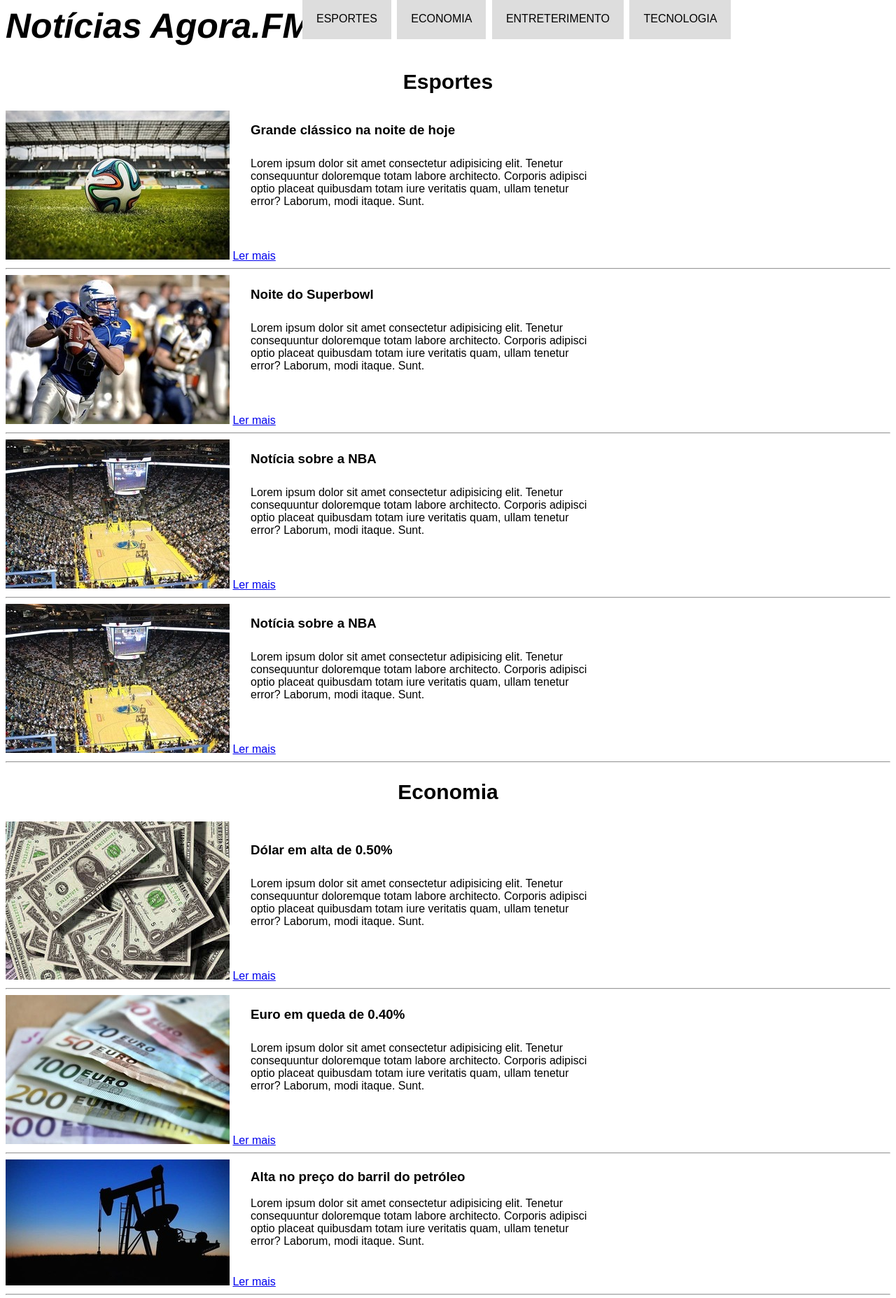
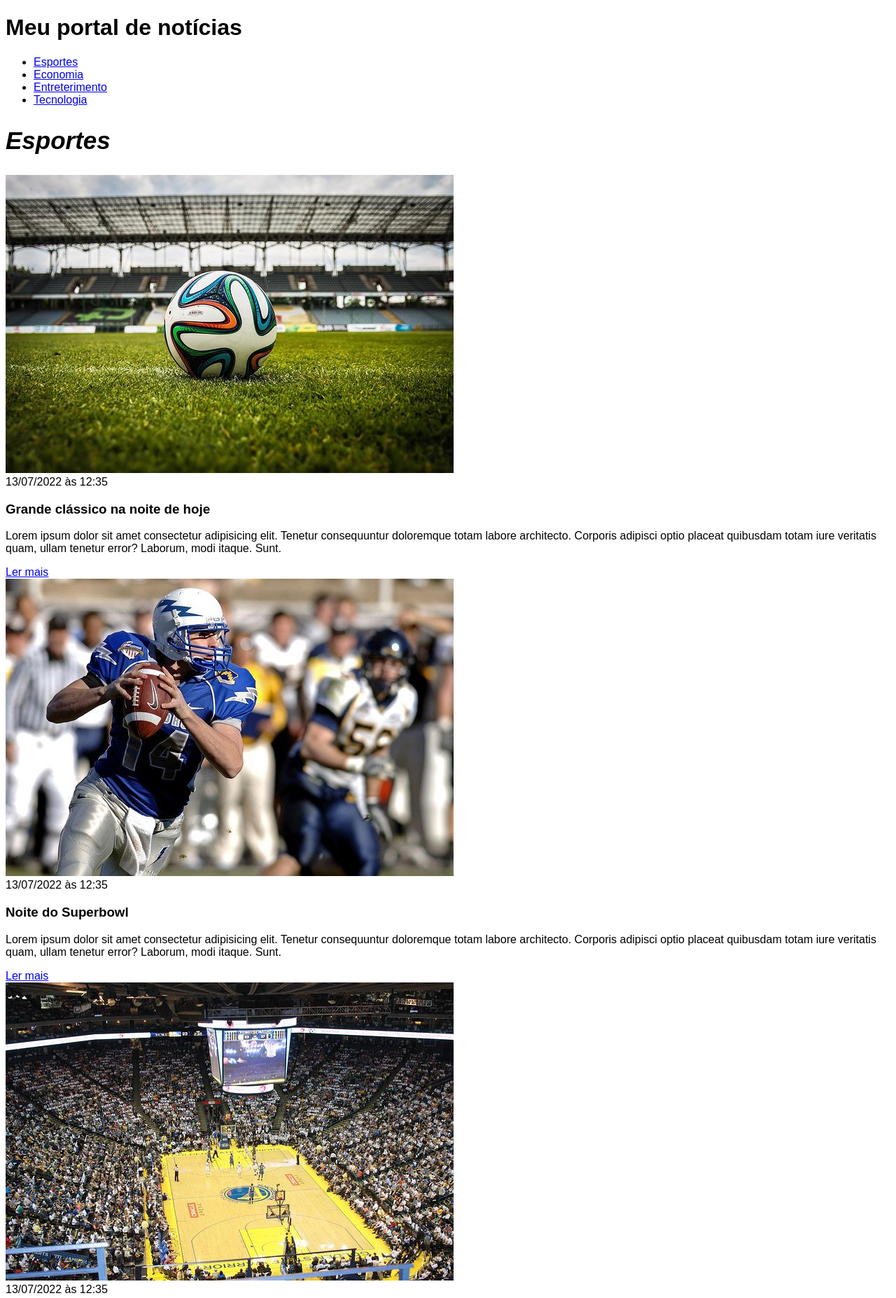
Before and after one commit to Pedrored122/Exerc-cio-noticia, a plain HTML site: page index.html in a window 1280 px wide. Shown: the top 1855 px of the page at 70% size. Drawn offline with Linux system fonts and the light colour scheme.

Commit message:
Terceiro commit

```diff
--- a/estilo.css
+++ b/estilo.css
@@ -4,175 +4,31 @@ body {
     font-family: Arial, Helvetica, sans-serif;
 }
 
-/* Título */
-header#titulo h1 {
-    font-family: 'Franklin Gothic Medium', sans-serif;
-    font-weight: bolder;
+body h2 {
+    font-size: 35px;
     font-style: oblique;
-    font-size: 50px;
-    margin-top: 5px;
 }
 
-/* Menu */
-nav#menu {
-    display: block;
+section#entreterimento h2 {
+    color: brown;
 }
 
-nav#menu ul {
-    list-style: none;
-    text-transform: uppercase;
-    position: absolute;
-    top: -20px;
-    left: 390px;
+section#entreterimento h3 {
+    font-weight: bolder;
 }
 
-nav#menu li {
-    display: inline-block;
-    background-color: #ddd;
-    padding: 20px;
-    margin: 2px;
-    transition: background-color 1s;
+section#entreterimento p {
+    font-style: italic;
 }
 
-nav#menu li:hover {
-    background-color: #606060;
+section#tec h2 {
+    color: deeppink;
 }
 
-nav#menu h1 {
-    display: none;
+section#tec h3 {
+    font-weight: bolder;
 }
 
-nav#menu a {
-    color: black;
-    text-decoration: none;
+section#tec p {
+    font-style: oblique;
 }
-
-nav#menu a:hover {
-    color: white;
-    text-decoration: underline;
-}
-
-/* x */
-
-section h2 {
-    text-align: center;
-    font-weight: bolder;
-    font-size: 30px;
-}
-
-article#um h3 {
-    display: block;
-    position: absolute;
-    margin: -200px 0px 0px 350px;
-}
-
-article#um p {
-    display: block;
-    position: absolute;
-    width: 500px;
-    margin: -150px 0px 0px 350px;
-}
-
-article#dois h3 {
-    display: block;
-    position: absolute;
-    margin: -200px 0px 0px 350px;
-}
-
-article#dois p {
-    display: block;
-    position: absolute;
-    width: 500px;
-    margin: -150px 0px 0px 350px;
-}
-
-article#tres h3 {
-    display: block;
-    position: absolute;
-    margin: -200px 0px 0px 350px;
-}
-
-article#tres p {
-    display: block;
-    position: absolute;
-    width: 500px;
-    margin: -150px 0px 0px 350px;
-}
-
-article#quatro h3 {
-    display: block;
-    position: absolute;
-    margin: -200px 0px 0px 350px;
-}
-
-article#quatro p {
-    display: block;
-    position: absolute;
-    width: 500px;
-    margin: -150px 0px 0px 350px;
-}
-
-article#cinco h3 {
-    display: block;
-    position: absolute;
-    margin: -200px 0px 0px 350px;
-}
-
-article#cinco p {
-    display: block;
-    position: absolute;
-    width: 500px;
-    margin: -150px 0px 0px 350px;
-}
-
-article#seis h3 {
-    display: block;
-    position: absolute;
-    margin: -200px 0px 0px 350px;
-}
-
-article#seis p {
-    display: block;
-    position: absolute;
-    width: 500px;
-    margin: -150px 0px 0px 350px;
-}
-
-article#sete h3 {
-    display: block;
-    position: absolute;
-    margin: -170px 0px 0px 350px;
-}
-
-article#sete p {
-    display: block;
-    position: absolute;
-    width: 500px;
-    margin: -130px 0px 0px 350px;
-}
-
-article#oito h3 {
-    display: block;
-    position: absolute;
-    margin: -200px 0px 0px 400px;
-}
-
-article#oito p {
-    display: block;
-    position: absolute;
-    width: 500px;
-    margin: -160px 0px 0px 400px;
-}
-
-article#nove h3 {
-    display: block;
-    position: absolute;
-    margin: -200px 0px 0px 350px;
-}
-
-article#nove p {
-    display: block;
-    position: absolute;
-    width: 500px;
-    margin: -150px 0px 0px 350px;
-}
--- a/index.html
+++ b/index.html
@@ -4,14 +4,14 @@
     <meta charset="UTF-8">
     <meta http-equiv="X-UA-Compatible" content="IE=edge">
     <meta name="viewport" content="width=device-width, initial-scale=1.0">
-    <title>Notícias Agora</title>
-    <link rel="stylesheet" href="estilo.css" />
+    <title>Meu portal de notícias</title>
+    <link rel="stylesheet" href="./estilo.css" />
 </head>
 
 <body>
-    <header id="titulo">
-        <h1>Notícias Agora.FM</h1>
-        <nav id="menu">
+    <header>
+        <h1>Meu portal de notícias</h1>
+        <nav>
             <ul>
                 <li>
                     <a href="#sports" title="Ir para a seção de esportes">Esportes</a>
@@ -20,113 +20,133 @@
                     <a href="#economy" title="Ir para a seção de notícias">Economia</a>
                 </li>
                 <li>
-                    <a href="#Entreterimento" title="Ir para a seção de Entreterimento">Entreterimento</a>
+                    <a href="#entreterimento" title="Ir para a seção de entreterimento">Entreterimento</a>
                 </li>
                 <li>
-                    <a href="#Tecnologia" title="Ir para a seção de Tecnologia">Tecnologia</a>
+                    <a href="#tecnologia" title="Ir para a seção de tecnologia">Tecnologia</a>
                 </li>
             </ul>
         </nav>
     </header>
 
-    <section id="sessao">
+    <section>
         <h2>Esportes</h2>
-        <article id="um">
-            <img src="./imagen-menor/futebol.jpg" alt="Bola de futebol no gramado" id="teste">
+        <article>
+            <img src="./imagens/futebol.jpg" alt="Bola de futebol no gramado" />
+            <header>
+                <time>13/07/2022 às 12:35</time>
+            </header>
             <h3>Grande clássico na noite de hoje</h3>
             <p>
                 Lorem ipsum dolor sit amet consectetur adipisicing elit. Tenetur consequuntur doloremque totam labore architecto. Corporis adipisci optio placeat quibusdam totam iure veritatis quam, ullam tenetur error? Laborum, modi itaque. Sunt.
             </p>
-            <a href="#" title="Leia a notícia completa">Ler mais</a> <br>
-        <hr>
+            <a href="#" title="Leia a notícia completa">Ler mais</a>
         </article>
 
-        <article id="dois">
-            <img src="./imagen-menor/futebol-americano.jpg" alt="">
+        <article>
+            <img src="./imagens/futebol-americano.jpg" alt="Jogador de futebol americano correndo com a bola na mão" />
+            <header>
+                <time>13/07/2022 às 12:35</time>
+            </header>
             <h3>Noite do Superbowl</h3>
             <p>
                 Lorem ipsum dolor sit amet consectetur adipisicing elit. Tenetur consequuntur doloremque totam labore architecto. Corporis adipisci optio placeat quibusdam totam iure veritatis quam, ullam tenetur error? Laborum, modi itaque. Sunt.
             </p>
             <a href="#" title="Leia a notícia completa">Ler mais</a>
-            <hr>
         </article>
 
-        <article id="tres">
-            <img src="./imagen-menor/basquete.jpg" title="Vista aérea de uma quadra de basquete" id="teste">
+        <article>
+            <img src="./imagens/basquete.jpg" title="Vista aérea de uma quadra de basquete" />
+            <header>
+                <time>13/07/2022 às 12:35</time>
+            </header>
             <h3>Notícia sobre a NBA</h3>
             <p>
                 Lorem ipsum dolor sit amet consectetur adipisicing elit. Tenetur consequuntur doloremque totam labore architecto. Corporis adipisci optio placeat quibusdam totam iure veritatis quam, ullam tenetur error? Laborum, modi itaque. Sunt.
             </p>
             <a href="#" title="Leia a notícia completa">Ler mais</a>
-            <hr>
         </article>
 
-        <article id="quatro">
-            <img src="./imagen-menor/basquete.jpg" title="Vista aérea de uma quadra de basquete">
+        <article>
+            <img src="./imagens/basquete.jpg" title="Vista aérea de uma quadra de basquete" />
+            <header>
+                <time>13/07/2022 às 12:35</time>
+            </header>
             <h3>Notícia sobre a NBA</h3>
             <p>
                 Lorem ipsum dolor sit amet consectetur adipisicing elit. Tenetur consequuntur doloremque totam labore architecto. Corporis adipisci optio placeat quibusdam totam iure veritatis quam, ullam tenetur error? Laborum, modi itaque. Sunt.
             </p>
             <a href="#" title="Leia a notícia completa">Ler mais</a>
-            <hr>
         </article>
     </section>
 
     <section>
         <h2>Economia</h2>
-        <article id="cinco">
-            <img src="./imagen-menor/dolares.jpg" alt="Muitos dólares">
+        <article>
+            <img src="./imagens/dolares.jpg" alt="Muitos dólares" />
+            <header>
+                <time>13/07/2022 às 12:35</time>
+            </header>
             <h3>Dólar em alta de 0.50%</h3>
             <p>
                 Lorem ipsum dolor sit amet consectetur adipisicing elit. Tenetur consequuntur doloremque totam labore architecto. Corporis adipisci optio placeat quibusdam totam iure veritatis quam, ullam tenetur error? Laborum, modi itaque. Sunt.
             </p>
             <a href="#" title="Leia a notícia completa">Ler mais</a>
-            <hr>
         </article>
 
-        <article id="seis">
-            <img src="./imagen-menor/euro.jpg" alt="Várias notas de euro">
+        <article>
+            <img src="./imagens/euro.jpg" alt="Várias notas de euro" />
+            <header>
+                <time>13/07/2022 às 12:35</time>
+            </header>
             <h3>Euro em queda de 0.40%</h3>
             <p>
                 Lorem ipsum dolor sit amet consectetur adipisicing elit. Tenetur consequuntur doloremque totam labore architecto. Corporis adipisci optio placeat quibusdam totam iure veritatis quam, ullam tenetur error? Laborum, modi itaque. Sunt.
             </p>
             <a href="#" title="Leia a notícia completa">Ler mais</a>
-            <hr>
         </article>
 
-        <article id="sete">
-            <img src="./imagen-menor/petroleo.jpg" alt="Extração de petróleo" />
-
+        <article>
+            <img src="./imagens/petroleo.jpg" alt="Extração de petróleo" />
+            <header>
+                <time>13/07/2022 às 12:35</time>
+            </header>
             <h3>Alta no preço do barril do petróleo</h3>
             <p>
                 Lorem ipsum dolor sit amet consectetur adipisicing elit. Tenetur consequuntur doloremque totam labore architecto. Corporis adipisci optio placeat quibusdam totam iure veritatis quam, ullam tenetur error? Laborum, modi itaque. Sunt.
             </p>
             <a href="#" title="Leia a notícia completa">Ler mais</a>
-            <hr>
-        </article>
-
-        <h2>Entreterimento</h2>
-        <article id="oito">
-            <img src="/imagen-menor/download (1) (1).jpg" alt="">
-            <h3>4 Amigos fazem show em BH</h3>
-            <p>
-                Lorem ipsum dolor sit amet consectetur adipisicing elit. Ea ipsam sequi, fugiat veritatis fugit, tenetur quidem eum necessitatibus corrupti ad nisi nemo! Iure atque saepe cumque! Molestiae minus quaerat ex.
-            </p>
-            <a href="#" title="Leia a notícia completa"">Ler mais</a>
-            <hr>
-        </article>
-
-        <h2>Tecnologia</h2>
-        <article id="nove">
-            <img src="/imagen-menor/iPhone-quebrado_1 (1).jpg" alt="">
-            <h3>Iphone 15 com defeito em tela</h3>
-            <p>
-                Lorem ipsum dolor sit amet consectetur adipisicing elit. Ea ipsam sequi, fugiat veritatis fugit, tenetur quidem eum necessitatibus corrupti ad nisi nemo! Iure atque saepe cumque! Molestiae minus quaerat ex.
-            </p>
-            <a href="#" title="Leia a notícia completa"">Ler mais</a>
-            <hr>
         </article>
     </section>
 
+    <section id="entreterimento">
+        <h2>Entreterimento</h2>
+        <article>
+            <img src="./imagens/4 Amigos.jpg" alt="" />
+            <header>
+                <time>13/07/2022 às 12:35</time>
+            </header>
+            <h3>Os 4 Amigos anunciam show em BH e região</h3>
+            <p>
+                Lorem ipsum dolor sit amet consectetur adipisicing elit. Tenetur consequuntur doloremque totam labore architecto. Corporis adipisci optio placeat quibusdam totam iure veritatis quam, ullam tenetur error? Laborum, modi itaque. Sunt.
+            </p>
+            <a href="#" title="Leia a notícia completa">Ler mais</a>
+        </article>
+    </section>
+
+        <section id="tec">
+            <h2>Tecnologia</h2>
+            <article>
+                <img src="./imagens/iphone.jpg" alt="" />
+                <header>
+                    <time>13/07/2022 às 12:35</time>
+                </header>
+                <h3>Iphone 15 com defeito de fabricação</h3>
+                <p>
+                    Lorem ipsum dolor sit amet consectetur adipisicing elit. Tenetur consequuntur doloremque totam labore architecto. Corporis adipisci optio placeat quibusdam totam iure veritatis quam, ullam tenetur error? Laborum, modi itaque. Sunt.
+                </p>
+                <a href="#" title="Leia a notícia completa">Ler mais</a>
+            </article>
+        </section>
 </body>
 </html>
```
Also changed, not shown: imagens/4 Amigos.jpg (added), imagens/iphone.jpg (added).
